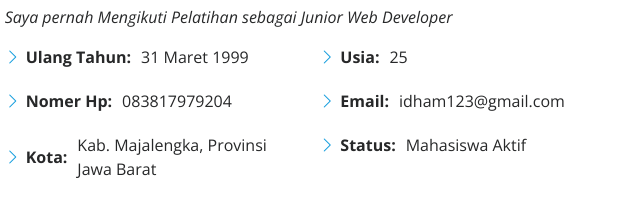
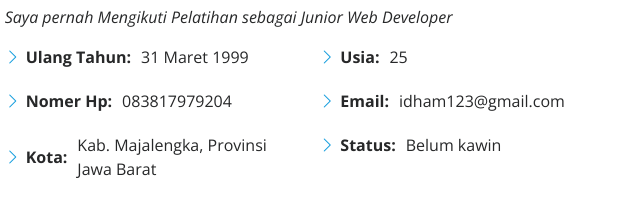
Before and after one commit to Rizki-132/Biodata, a plain HTML site: page index.html in a window 1280 px wide. Shown: the part 1075-1298 px from the top of the page, 640-1280 px from the left. Drawn offline with nearby package versions, Linux system fonts and the light colour scheme.

Commit message:
ubah status

```diff
--- a/index.html
+++ b/index.html
@@ -109,7 +109,7 @@
                 <ul>
                   <li><i class="bi bi-chevron-right"></i> <strong>Usia:</strong> <span>25</span></li>
                   <li><i class="bi bi-chevron-right"></i> <strong>Email:</strong> <span>idham123@gmail.com</span></li>
-                  <li><i class="bi bi-chevron-right"></i> <strong>Status:</strong> <span>Mahasiswa Aktif</span></li>
+                  <li><i class="bi bi-chevron-right"></i> <strong>Status:</strong> <span>Belum kawin</span></li>
                 </ul>
               </div>
             </div>
```
